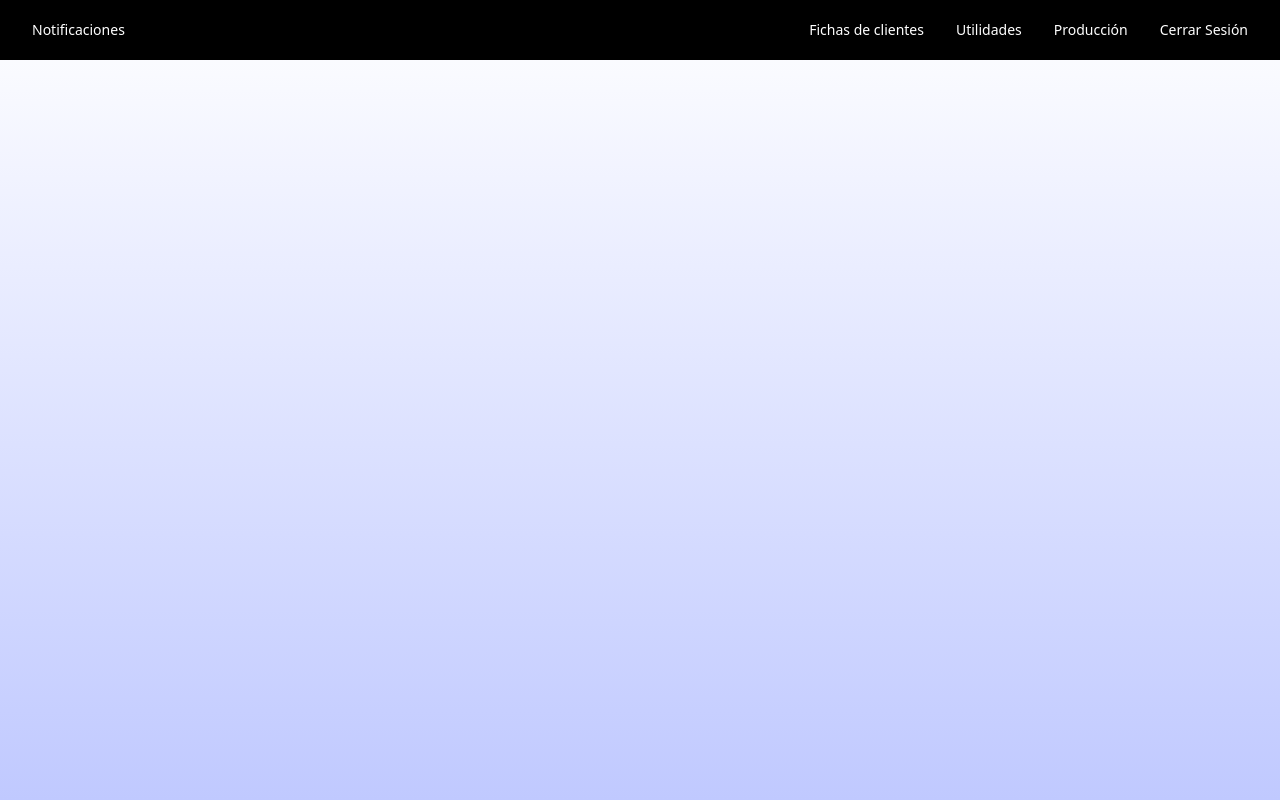
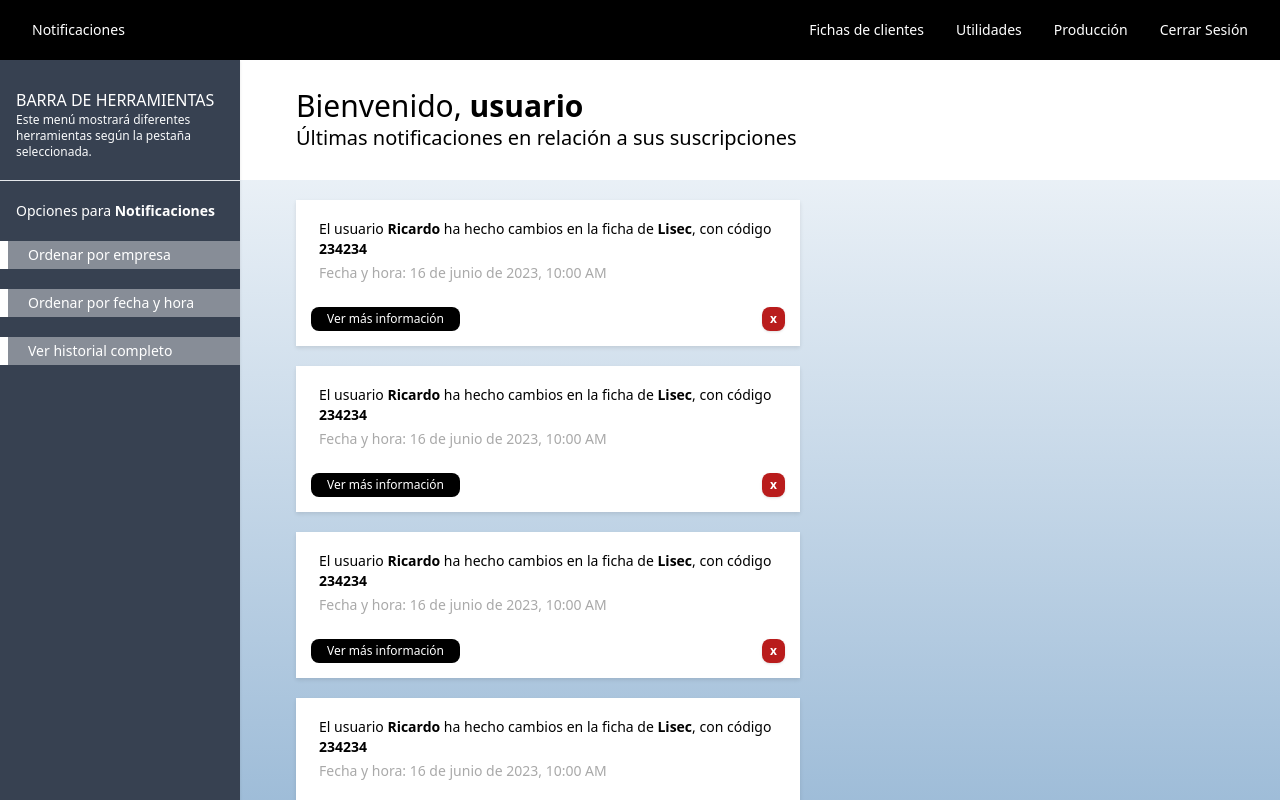
Before and after one commit to frankgimeno3/p3erp, a Next.js app: page /home in a window 1280 px wide. Shown: the top 800 px of the page. Built offline with nearby package versions, Linux system fonts and the light colour scheme.

Commit message:
añado herramientas notificaciones

```diff
--- a/components/Notificaciones/Notificaciones.tsx
+++ b/components/Notificaciones/Notificaciones.tsx
@@ -1,25 +1,23 @@
 import Link from "next/link";
 import TarjetaNotificacion from "./TarjetaNotificacion";
+import Navnotificaciones from "../navherramientas/navnotificaciones";
 
 export default function Notificaciones() {
   return (
-    <div>
-      <div className="bg-white px-20 mt-20">
-        <h1 className="text-5xl px-10 pt-5">
+    <div className="flex flex-row mt-14 pt-1">
+      <Navnotificaciones />
+      <div className="flex flex-col ml-24 pl-20 w-full">
+        <div className="bg-white px-20 py-4 w-full">
+          <h1 className="text-3xl px-10 pt-3">
             Bienvenido, <span className="font-bold">usuario</span>
           </h1>
           <p className="text-xl px-10 pb-3">
             Últimas notificaciones en relación a sus suscripciones
           </p>
         </div>
-      <nav className="flex-row justify-between px-10 pb-3 ">
-        <div className="flex items-center justify-start ml-10 mt-10 ">
-            <button className="ml-10 m3-2  p-1 px-4 bg-black text-gray-100 ">Ordenar por empresa</button>
-            <button className="mx-5  p-1 px-4 bg-black text-gray-100 ">Ordenar por fecha y hora</button>
-        </div>
-      </nav>
 
-      <div className="mx-20">
+
+        <div className="flex flex-col justify-left text-left align left mt-5">
           <TarjetaNotificacion />
           <TarjetaNotificacion />
           <TarjetaNotificacion />
@@ -29,5 +27,6 @@ export default function Notificaciones() {
           <TarjetaNotificacion />
         </div>
       </div>
+    </div>
   );
 }
--- a/components/Notificaciones/TarjetaNotificacion.tsx
+++ b/components/Notificaciones/TarjetaNotificacion.tsx
@@ -1,22 +1,38 @@
 export default function TarjetaNotificacion() {
   return (
-      <div className="mb-5 pl-10">
+    <div className="mr-24 pr-24 ">
+    <div className="mb-5 px-3  mx-3 mr-24 pr-24 ">
       <div
         style={{
-            backgroundColor: 'white',
-            boxShadow: '0 2px 4px rgba(0, 0, 0, 0.1)',
-            padding: '15px',
+          backgroundColor: "white",
+          boxShadow: "0 2px 4px rgba(0, 0, 0, 0.1)",
+          padding: "15px",
         }}
+        className="mx-24 px-24"
       >
-          <h1 className="text-xl mb-1 pl-5 pt-5">
-            El usuario <span style={{ fontWeight: 'bold' }}>Ricardo</span> ha hecho cambios en la ficha de{' '}
-            <span style={{ fontWeight: 'bold' }}>Lisec</span>, con código{' '}
-            <span style={{ fontWeight: 'bold' }}>234234</span>
+        <h1 className="text-sm mb-1 px-2 pt-1">
+          El usuario <span style={{ fontWeight: "bold" }}>Ricardo</span> ha
+          hecho cambios en la ficha de{" "}
+          <span style={{ fontWeight: "bold" }}>Lisec</span>, con código{" "}
+          <span style={{ fontWeight: "bold" }}>234234</span>
         </h1>
-          <div className="pl-5 pb-5">
-            <p style={{ color: 'darkgray'}}>Fecha y hora: 16 de junio de 2023, 10:00 AM</p>
-          <div style={{ display: 'flex', justifyContent: 'start' }}>
-            <button className="rounded-lg px-4 py-1 bg-black text-white mt-5">Ver más información</button>
+        <div className="flex flex-row">
+          <div className="px-2 pb-1 text-sm">
+            <p style={{ color: "darkgray" }}>
+              Fecha y hora: 16 de junio de 2023, 10:00 AM
+            </p>
+            <div style={{ display: "flex", justifyContent: "start" }}></div>
+          </div>
+        </div>
+        <div>
+          <div className="flex flex-row text-xs justify-between">
+            <button className="rounded-lg px-4 py-1 bg-black text-white mt-5">
+              Ver más información
+            </button>
+            <button className="rounded-lg px-2 font-bold shadow bg-red-700 text-white text-xs mt-5">
+              x
+            </button>
+          </div>
         </div>
       </div>
       </div>
--- a/components/Produccion/Produccion.tsx
+++ b/components/Produccion/Produccion.tsx
@@ -6,8 +6,9 @@ export default function Produccion() {
       <div className="flex flex-row">
         <Navproduccion />
         <div className="ml-20 w-full h-screen">
-          <div className="flex flex-col pl-24 ml-24 bg-white w-full h-full">
-            <h1 className="text-3xl pt-5">Produccion</h1>
+          <div className="flex flex-col pl-24 ml-24 bg-gray-400 bg-opacity-75 0w-full h-full">
+            <div className="bg-white mt-5 mr-24 pt-5 pl-10">
+            <h1 className="text-3xl ">Produccion</h1>
             <h2 className="pb-10">
               En esta página encontrarás diferentes herramientas para producción
             </h2>
@@ -61,7 +62,7 @@ export default function Produccion() {
                 </tbody>
               </table>
             </div>
-          </div>
+          </div></div>
         </div>
       </div>
     </div>
--- a/components/navherramientas/navnotificaciones.tsx
+++ b/components/navherramientas/navnotificaciones.tsx
@@ -13,24 +13,24 @@ export default function Navnotificaciones() {
       </div>
       <hr className="mt-5"/>
       <div className=" flex flex-col">
-        <h2 className="text-white pl-4 mt-5 text-sm">Opciones para <span className="font-bold">Fichas de clientes</span></h2>
+        <h2 className="text-white pl-4 mt-5 text-sm">Opciones para <span className="font-bold">Notificaciones</span></h2>
         <div className="flex flex-row bg-white bg-opacity-20 my-5">
           <div className="bg-white px-1 "></div>
           <button className="bg-white bg-opacity-25 text-sm w-full py-1 text-white text-left pl-5 hover:font-bold">
-            Buscar fichas de clientes
+          Ordenar por empresa
           </button>
         </div>
         <div className="flex flex-row bg-white bg-opacity-20">
           <div className="bg-white px-1 "></div>
           <button className="bg-white bg-opacity-25 text-sm w-full py-1 text-white text-left pl-5 hover:font-bold">
-          Crear Nueva Ficha
+          Ordenar por fecha y hora
           </button>
           </div>
 
           <div className="flex flex-row bg-white bg-opacity-20 my-5">
           <div className="bg-white px-1 "></div>
           <button className="bg-white bg-opacity-25 text-sm w-full py-1 text-white text-left pl-5 hover:font-bold">
-          Exportar un listado
+          Ver historial completo
           </button>
         </div>
       </div>
--- a/pages/home/index.tsx
+++ b/pages/home/index.tsx
@@ -1,25 +1,26 @@
 import React, { useState } from 'react';
 import Link from "next/link";
-import Fichas from "../../components/Fichas/Fichas"
-import Notificaciones from "../../components/Notificaciones/Notificaciones"
-import Utilidades from "../../components/Utilidades/Utilidades"
-import Produccion from "../../components/Produccion/Produccion"
+import Fichas from "../../components/Fichas/Fichas";
+import Notificaciones from "../../components/Notificaciones/Notificaciones";
+import Utilidades from "../../components/Utilidades/Utilidades";
+import Produccion from "../../components/Produccion/Produccion";
 
 const Home: React.FC = () => {
-  const [selectedTab, setSelectedTab] = useState('notifications');
+  // Set the initial state to 'notifications' to mark the 'Notificaciones' button by default.
+  const [selectedTab, setSelectedTab] = useState('notificaciones');
 
   const handleTabChange = (tab: string) => {
     setSelectedTab(tab);
   };
 
   const renderComponent = () => {
-    if (selectedTab === 'NotificacionesComoponent') {
+    if (selectedTab === 'notificaciones') { // Corrected the value here
       return <Notificaciones />;
     } else if (selectedTab === 'fichas') {
       return <FichasClientes />;
-    } else if (selectedTab === 'UtilidadesComponent') {
+    } else if (selectedTab === 'utilidades') { // Corrected the value here
       return <Utilidades />;
-    } else if (selectedTab === 'ProduccionComponent') {
+    } else if (selectedTab === 'produccion') { // Corrected the value here
       return <Produccion />;
     }
     return null;
@@ -31,9 +32,9 @@ const Home: React.FC = () => {
         <div>
           <button
             className={`rounded-lg px-4 py-1 ${
-              selectedTab === 'NotificacionesComoponent' ? 'bg-white text-gray-900' : ''
+              selectedTab === 'notifications' ? 'bg-white text-gray-900' : ''
             }`}
-            onClick={() => handleTabChange('NotificacionesComoponent')}
+            onClick={() => handleTabChange('notificaciones')}
           >
             Notificaciones
           </button>
@@ -49,17 +50,17 @@ const Home: React.FC = () => {
           </button>
           <button
             className={`rounded-lg px-4 py-1 ${
-              selectedTab === 'UtilidadesComponent' ? 'bg-white text-gray-900' : ''
+              selectedTab === 'utilidades' ? 'bg-white text-gray-900' : ''
             }`}
-            onClick={() => handleTabChange('UtilidadesComponent')}
+            onClick={() => handleTabChange('utilidades')}
           >
             Utilidades
           </button>
           <button
             className={`rounded-lg px-4 py-1 ${
-              selectedTab === 'ProduccionComponent' ? 'bg-white text-gray-900' : ''
+              selectedTab === 'produccion' ? 'bg-white text-gray-900' : ''
             }`}
-            onClick={() => handleTabChange('ProduccionComponent')}
+            onClick={() => handleTabChange('produccion')}
           >
             Producción
           </button>
@@ -74,20 +75,16 @@ const Home: React.FC = () => {
   );
 };
 
-const NotificacionesComoponent: React.FC = () => {
-  return <Notificaciones/>;
-};
-
 const FichasClientes: React.FC = () => {
-  return <Fichas/>;
+  return <Fichas />;
 };
 
 const UtilidadesComponent: React.FC = () => {
-  return <Utilidades/>;
+  return <Utilidades />;
 };
 
 const ProduccionComponent: React.FC = () => {
-  return <Produccion/>;
+  return <Produccion />;
 };
 
 export default Home;
--- a/styles/globals.css
+++ b/styles/globals.css
@@ -18,5 +18,5 @@
 
 body {
   color: rgb(var(--foreground-rgb));
-  background: linear-gradient(180deg, white, rgb(192, 201, 255));
+  background: linear-gradient(180deg, rgb(255, 255, 255), rgb(91, 142, 189));
 }
```
Lines whose indentation alone changed are shown as unchanged.
